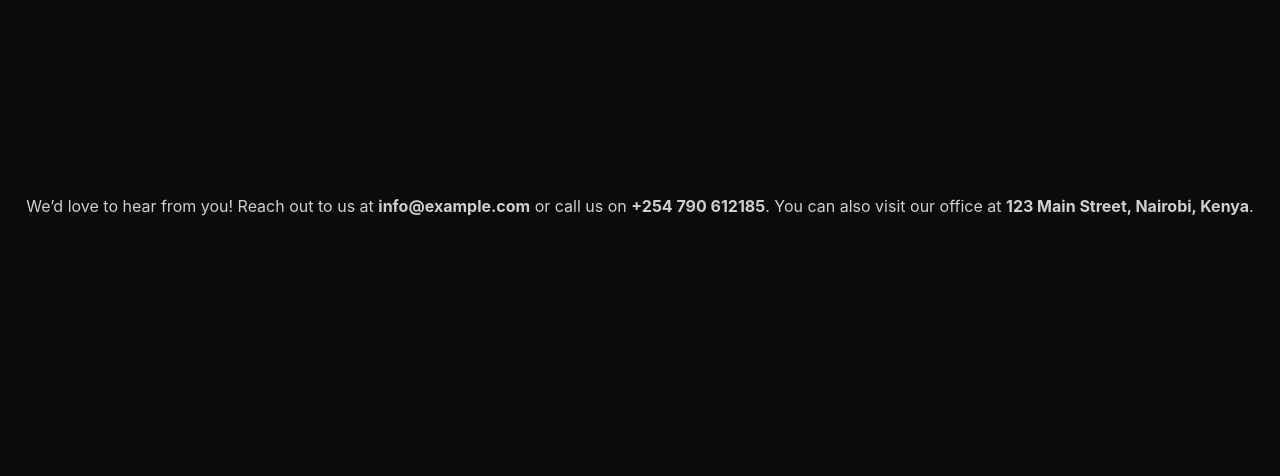
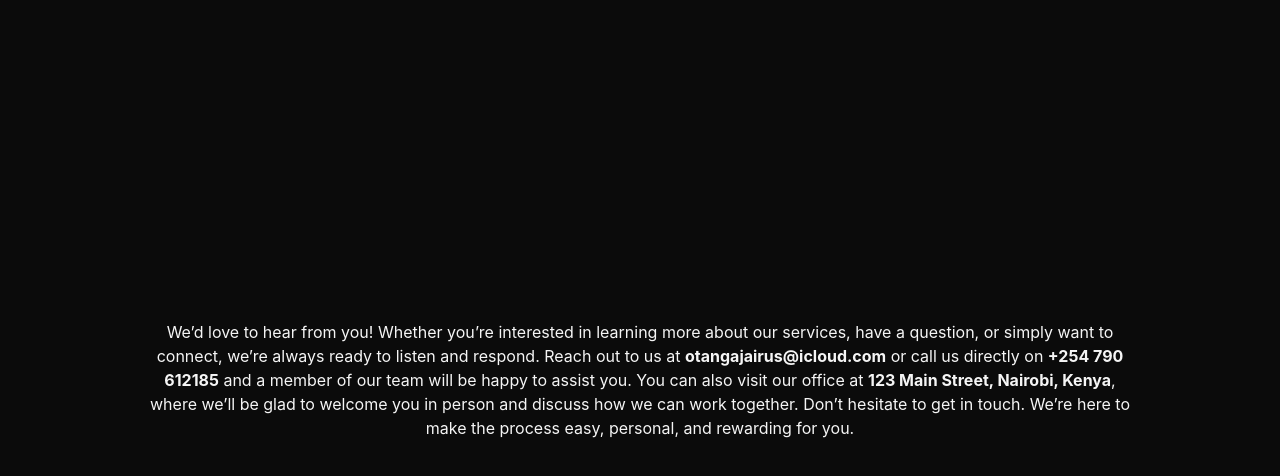
Before and after one commit to musajairus/orion, a plain HTML site: page contact.html in a window 1280 px wide. Shown: the part 60-536 px from the top of the page. Drawn offline with Linux system fonts and the light colour scheme.

Commit message:
fix about page

```diff
--- a/contact.html
+++ b/contact.html
@@ -18,11 +18,13 @@
       </ul>
     </nav>
   </header>
-  <main style="min-height:100vh; display:grid; place-items:center; padding-top:80px;">
-    <p style="color:#cfcfcf;">We’d love to hear from you!
-        Reach out to us at <strong>info@example.com</strong> or call us on <strong>+254 790 612185</strong>.
-        You can also visit our office at <strong>123 Main Street, Nairobi, Kenya</strong>.
-      </p></p>
+  <main style="min-height:100vh; display:grid; place-items:center; padding-top:80px; width:auto; text-align:center; max-width:1000px; margin:0 auto;">
+    <p>
+  We’d love to hear from you! Whether you’re interested in learning more about our services, have a question, or simply want to connect, we’re always ready to listen and respond.
+  Reach out to us at <strong>otangajairus@icloud.com</strong> or call us directly on <strong>+254 790 612185</strong> and a member of our team will be happy to assist you.
+  You can also visit our office at <strong>123 Main Street, Nairobi, Kenya</strong>, where we’ll be glad to welcome you in person and discuss how we can work together.
+  Don’t hesitate to get in touch. We’re here to make the process easy, personal, and rewarding for you.
+</p>
   </main>
 
 </body>
--- a/styles.css
+++ b/styles.css
@@ -148,7 +148,7 @@ body{
 
 .about-page {
   margin: 0;
-  font-family: 'Helvetica Neue', sans-serif;
+  font-family: system-ui, -apple-system, BlinkMacSystemFont, 'Segoe UI', Roboto, Oxygen, Ubuntu, Cantarell, 'Open Sans', 'Helvetica Neue', sans-serif;
   color: white;
 }
 
@@ -180,10 +180,11 @@ body{
   z-index: 2;
   max-width: 1200px;
   padding: 20px;
+  max-height: 80vh;
 }
 
 .about-content h1 {
-  font-size: 3rem;
+  font-size: 1.5rem;
   margin-bottom: 20px;
   letter-spacing: 2px;
   text-transform: uppercase;
```
Also changed, not shown: index.html (+1 -1 lines).
